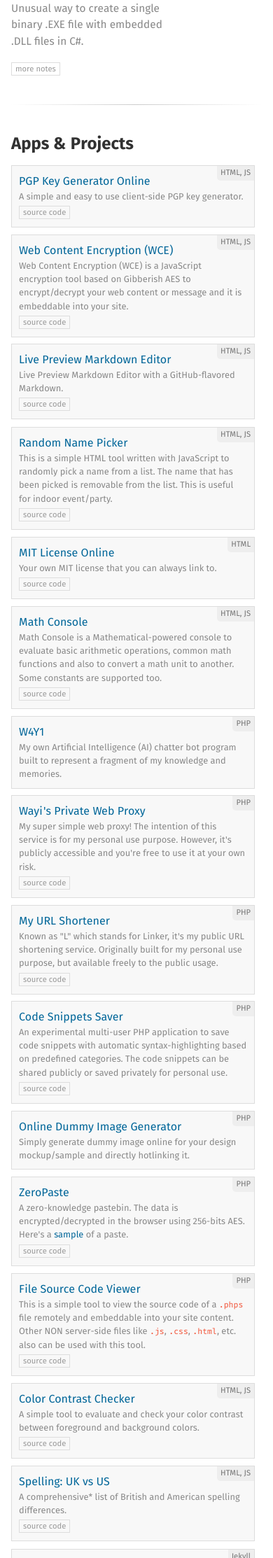
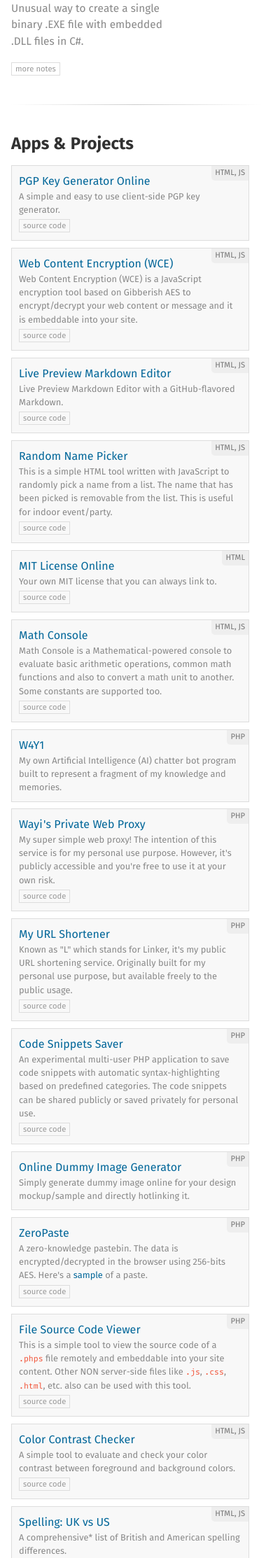
Before and after one commit to x-axis/heiswayi.github.io, a Jekyll site: the page built from index.html, in a window 390 px wide. Shown: the part 875-3101 px from the top of the page at 70% size. Built offline with Jekyll 4.4.1, drawn with Linux system fonts in a browser that asks for light colours; nearby versions of some CDN libraries; Markdown is read by kramdown in place of the engine named in the settings.

Commit message:
Fix not-working calc() with fixed %

```diff
--- a/public/css/style.css
+++ b/public/css/style.css
@@ -486,17 +486,24 @@
     }
     .grid-sizer,
     .grid-item {
+        /*
         width: -moz-calc( ( 100% - 20px ) / 2 );
         width: -webkit-calc( ( 100% - 20px ) / 2 );
         width: calc( ( 100% - 20px ) / 2 );
+        */
+        padding: 10px;
+        width: 47.5%;
     }
 }
 @media only screen and (max-width : 400px) {
   .grid-sizer,
   .grid-item {
+      /*
       width: -moz-calc( 100% - 10px );
       width: -webkit-calc( 100% - 10px );
       width: calc( 100% - 10px );
+      */
+      width: 95%;
   }
 }
 /* Print Styles */
```
